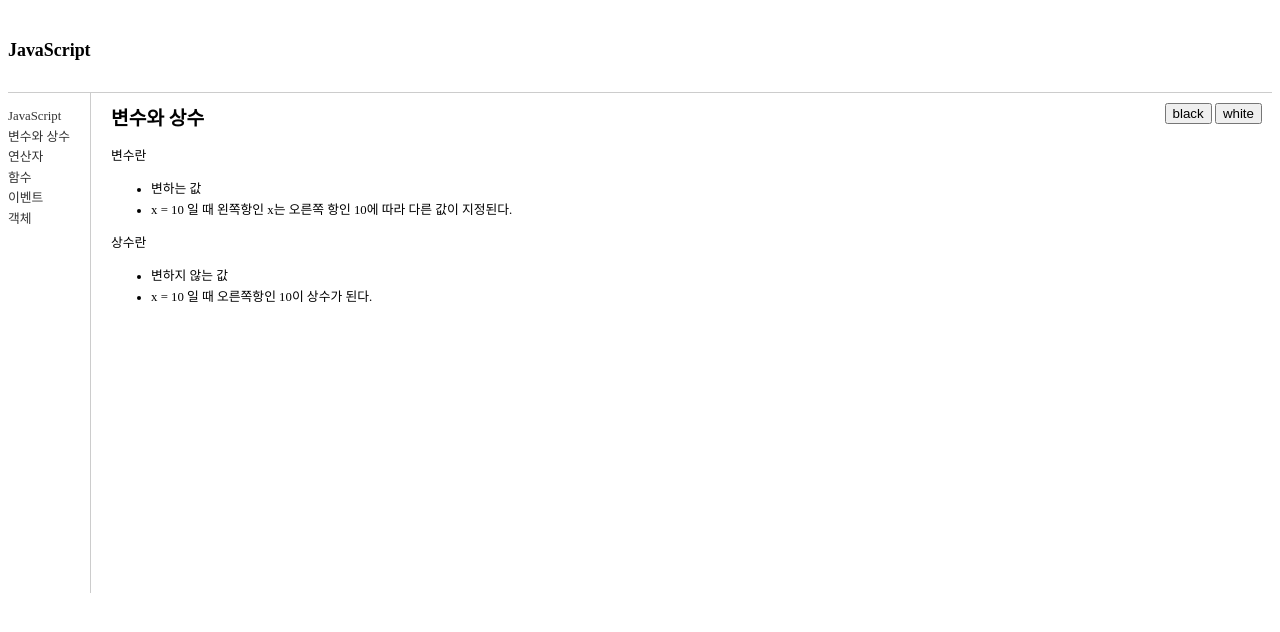
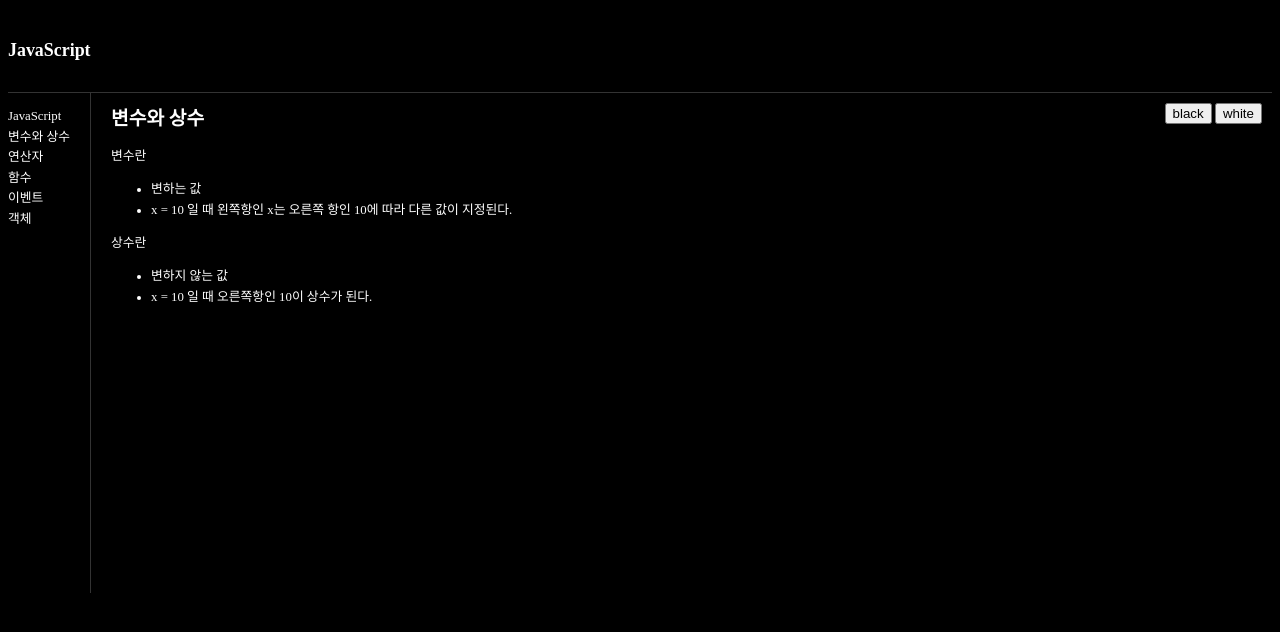
Before and after one commit to Insung-Seo/opentutorials-isseo, a plain HTML site: page index.html in a window 1280 px wide. Both pictures are taken after a click on the button "black". Drawn offline with Linux system fonts and the light colour scheme.

Commit message:
add javascript

```diff
--- a/index.html
+++ b/index.html
@@ -8,6 +8,23 @@
 				font-family: dotum;
 				line-height: 1.6em;
 			}
+			body.black {
+				background-color: black;
+				color: white;
+			}
+			body.black a{
+				color: white;
+			}
+			body.black a:hover{
+				color: #f60;
+			}
+			body.black header{
+				border-bottom: 1px solid #333;
+			}
+			body.black nav {
+				border-right: 1px solid #333;
+			}
+
 			header {
 				border-bottom: 1px solid #ccc;
 				padding: 20px 0;
@@ -44,14 +61,14 @@
 			}
 		</style>
 	</head>
-	<body>
+	<body id="body">
 		<div>
 			<header>
 				<h1>JavaScript</h1>
 			</header>
 			<div id="toolbar">
-				<input type="button" value="black" />
-				<input type="button" value="white" />
+				<input type="button" value="black" onclick="document.getElementById('body').className='black'"/>
+				<input type="button" value="white" onclick="document.getElementById('body').className='white'"/>
 			</div>
 			<nav>
 				<ul>
```
